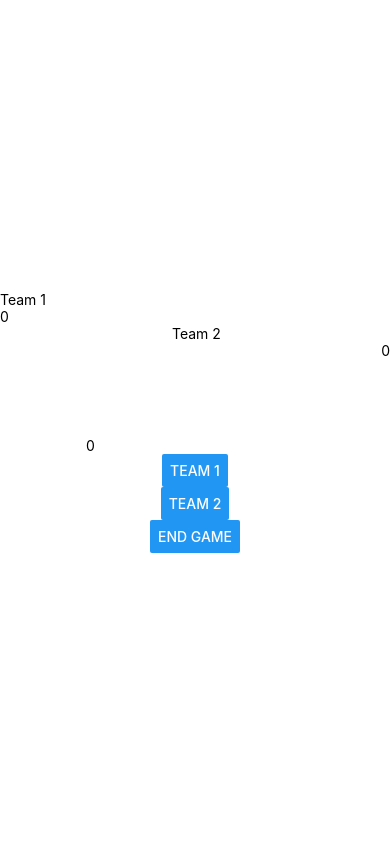
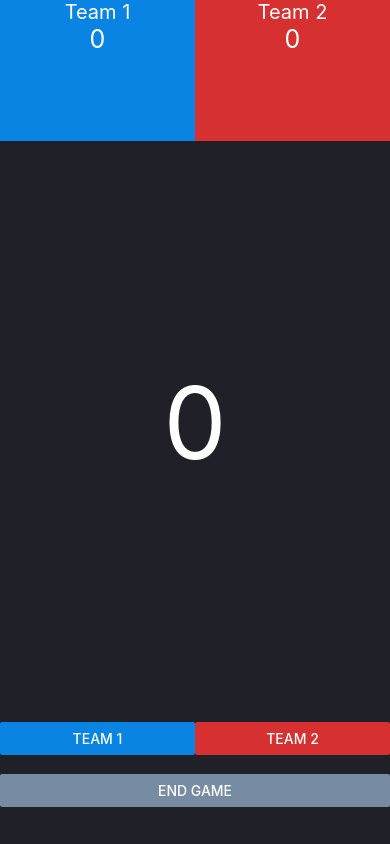
Before and after one commit to MaurelT/CoincheCounter--App, a React Native app in the folder CoincheCounter/: screen / in a window 390 px wide. Built offline with nearby package versions, Linux system fonts and the light colour scheme.

Commit message:
Style CSS
Signed-off-by: MaurelT <relmaurel@gmail.com>

```diff
--- a/CoincheCounter/App.js
+++ b/CoincheCounter/App.js
@@ -45,18 +45,34 @@ export default class App extends Component<
     return (
       <DismissKeyboard>
         <View style={styles.container}>
+          <View style={styles.score}>
+            <View style={styles.team1name}>
               <TextInput
-            style={styles.team1name}
+                style={styles.textTeamName}
                 value={this.state.Team1name}
-            onChange={name => this.setState({Team1name: name.nativeEvent.text})}
+                onChange={name =>
+                  this.setState({Team1name: name.nativeEvent.text})
+                }
               />
-          <Text style={styles.team1name}>{this.state.Team1count}</Text>
+              <Text style={styles.textCounterPoint}>
+                {this.state.Team1count}
+              </Text>
+            </View>
+            <View style={styles.team2name}>
               <TextInput
-            style={styles.team2name}
+                style={styles.textTeamName}
                 value={this.state.Team2name}
-            onChange={name => this.setState({Team2name: name.nativeEvent.text})}
+                onChange={name =>
+                  this.setState({Team2name: name.nativeEvent.text})
+                }
               />
-          <Text style={styles.team2name}>{this.state.Team2count}</Text>
+              <Text style={styles.textCounterPoint}>
+                {this.state.Team2count}
+              </Text>
+            </View>
+          </View>
+          <View style={styles.content}>
+            <View style={styles.addPoint}>
               <TextInput
                 style={styles.counter}
                 keyboardType={'numeric'}
@@ -66,30 +82,46 @@ export default class App extends Component<
                   this.setState({CurrentRound: Number(score.nativeEvent.text)})
                 }
               />
+            </View>
+            <View style={styles.whatTeam}>
+              <View style={styles.team1}>
                 <Button
+                  color="#0984e3"
                   title={this.state.Team1name}
                   onPress={() =>
                     this.setState({
-                Team1count: this.state.Team1count + this.state.CurrentRound,
+                      Team1count:
+                        this.state.Team1count + this.state.CurrentRound,
                       CurrentRound: 0,
                     })
                   }
                 />
+              </View>
+              <View style={styles.team2}>
                 <Button
+                  color="#d63031"
                   title={this.state.Team2name}
                   onPress={() =>
                     this.setState({
-                Team2count: this.state.Team2count + this.state.CurrentRound,
+                      Team2count:
+                        this.state.Team2count + this.state.CurrentRound,
                       CurrentRound: 0,
                     })
                   }
                 />
+              </View>
+            </View>
+            <View style={styles.endGame}>
               <Button
+                style={styles.textEndGame}
+                color="#778ca3"
                 title="End Game"
                 onPress={() =>
                   this.setState({Team1count: 0, Team2count: 0, CurrentRound: 0})
                 }
               />
+            </View>
+          </View>
         </View>
       </DismissKeyboard>
     );
@@ -99,16 +131,64 @@ export default class App extends Component<
 const styles = StyleSheet.create({
   container: {
     flex: 1,
-    justifyContent: 'center',
-    alignItems: 'center',
+    backgroundColor: '#202029',
+  },
+  score: {
+    flex: 2,
+    flexDirection: 'row',
   },
   team1name: {
-    alignSelf: 'flex-start',
+    flex: 0.5,
+    backgroundColor: '#0984e3',
   },
   team2name: {
-    alignSelf: 'flex-end',
+    flex: 0.5,
+    backgroundColor: '#d63031',
+  },
+  textTeamName: {
+    fontSize: 20,
+    textAlign: 'center',
+    color: 'white',
+  },
+  textCounterPoint: {
+    fontSize: 25,
+    textAlign: 'center',
+    color: 'white',
+  },
+  textStyle: {
+    textAlign: 'center',
+    color: 'white',
+  },
+  content: {
+    flex: 10,
+  },
+  addPoint: {
+    flex: 8,
+    justifyContent: 'center',
   },
   counter: {
-    marginTop: '20%',
+    fontSize: 100,
+    textAlign: 'center',
+    color: 'white',
+  },
+
+  whatTeam: {
+    flex: 1,
+    flexDirection: 'row',
+  },
+  team1: {
+    flex: 0.5,
+    justifyContent: 'center',
+  },
+  team2: {
+    flex: 0.5,
+    justifyContent: 'center',
+  },
+  endGame: {
+    flex: 1,
+  },
+  textEndGame: {
+    textAlign: 'center',
+    color: '#202029',
   },
 });
```
Also changed, not shown: CoincheCounter/react-native-config.js (added, +7 -0 lines), CoincheCounter/assets/fonts/Quostige.ttf (added), 27 other files (tests, documents, lock files or other folders). Lines whose indentation alone changed are shown as unchanged.
